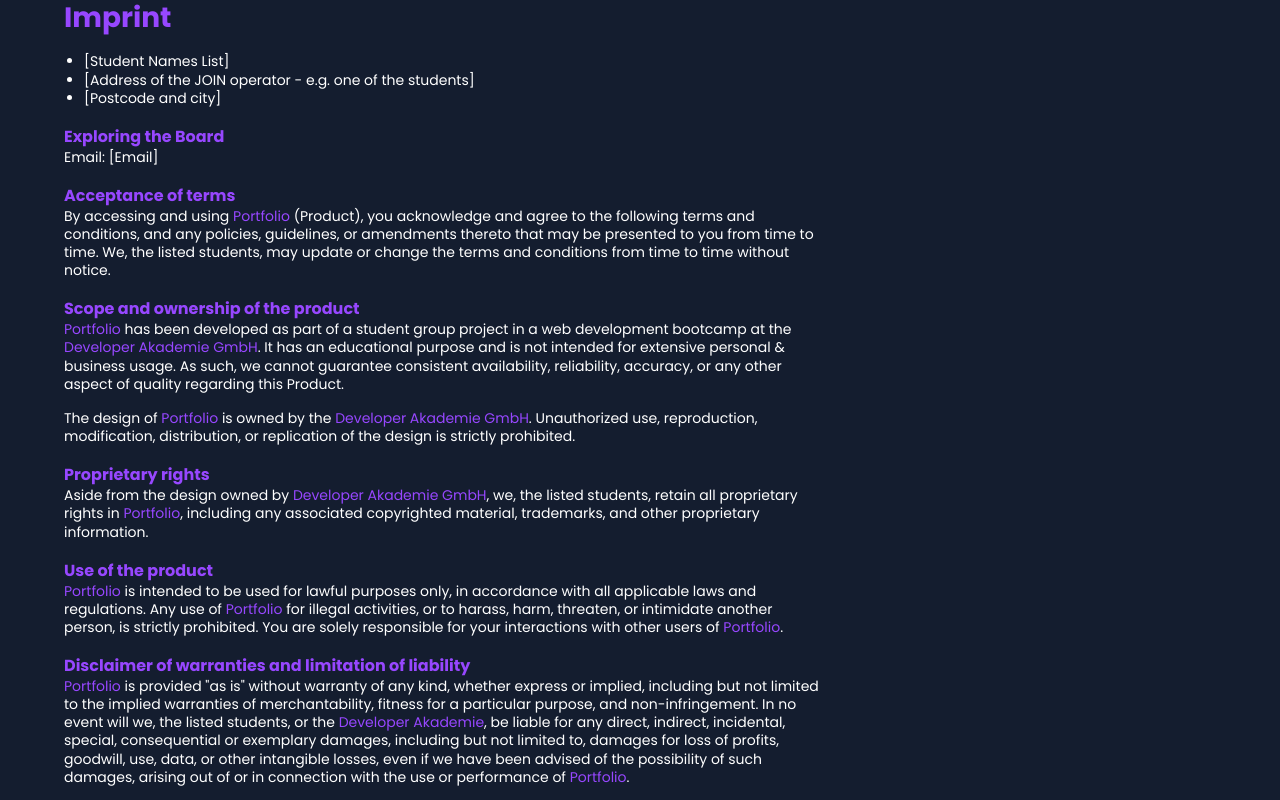
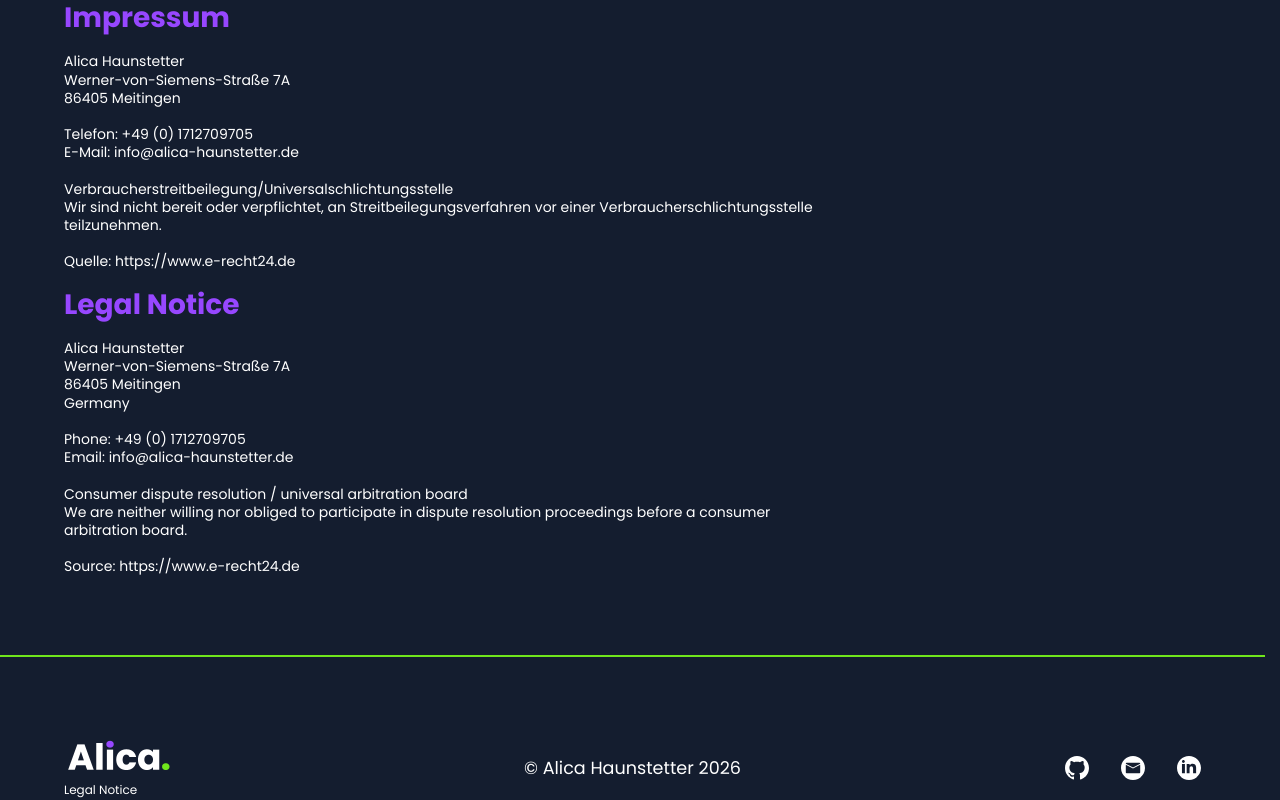
Before and after one commit to AlicaHaunstetter/Portfolio, an Angular app in the folder Portfolio/: page /legal-notice in a window 1280 px wide. Shown: the part 240-1040 px from the top of the page. Built offline with nearby package versions, Linux system fonts and the light colour scheme.

Commit message:
legal notice german first

```diff
--- a/Portfolio/src/app/pages/components/legal-content/legal-content.html
+++ b/Portfolio/src/app/pages/components/legal-content/legal-content.html
@@ -6,76 +6,41 @@
   </div>
 
   <div class="legal__content">
-    <h2>Imprint</h2>
-    <ul>
-      <li>[Student Names List]</li>
-      <li>[Address of the JOIN operator - e.g. one of the students]</li>
-      <li>[Postcode and city]</li>
-    </ul>
+    <h2>Impressum</h2>
 
-    <h3>Exploring the Board</h3>
-    <p>Email: [Email]</p>
+    <p>
+      Alica Haunstetter<br />
+      Werner-von-Siemens-Straße 7A<br />
+      86405 Meitingen<br />
+      <br />
+      Telefon: +49 (0) 1712709705<br />
+      E-Mail: info@alica-haunstetter.de<br />
+      <br />
+      Verbraucherstreitbeilegung/Universalschlichtungsstelle<br />
+      Wir sind nicht bereit oder verpflichtet, an Streitbeilegungsverfahren vor einer
+      Verbraucherschlichtungsstelle teilzunehmen.<br />
+      <br />
+      Quelle: https://www.e-recht24.de
+    </p>
+  </div>
 
-    <h3>Acceptance of terms</h3>
+  <div class="legal__content">
+    <h2>Legal Notice</h2>
+
     <p>
-      By accessing and using <span class="highlight">Portfolio</span> (Product), you acknowledge and
-      agree to the following terms and conditions, and any policies, guidelines, or amendments
-      thereto that may be presented to you from time to time. We, the listed students, may update or
-      change the terms and conditions from time to time without notice.
+      Alica Haunstetter<br />
+      Werner-von-Siemens-Straße 7A<br />
+      86405 Meitingen<br />
+      Germany<br />
+      <br />
+      Phone: +49 (0) 1712709705<br />
+      Email: info@alica-haunstetter.de<br />
+      <br />
+      Consumer dispute resolution / universal arbitration board<br />
+      We are neither willing nor obliged to participate in dispute resolution proceedings before a
+      consumer arbitration board.<br />
+      <br />
+      Source: https://www.e-recht24.de
     </p>
-
-    <h3>Scope and ownership of the product</h3>
-    <p>
-      <span class="highlight">Portfolio</span> has been developed as part of a student group project
-      in a web development bootcamp at the <span class="highlight">Developer Akademie GmbH</span>.
-      It has an educational purpose and is not intended for extensive personal &amp; business usage.
-      As such, we cannot guarantee consistent availability, reliability, accuracy, or any other
-      aspect of quality regarding this Product.
-    </p>
-    <p>
-      The design of <span class="highlight">Portfolio</span> is owned by the
-      <span class="highlight">Developer Akademie GmbH</span>. Unauthorized use, reproduction,
-      modification, distribution, or replication of the design is strictly prohibited.
-    </p>
-
-    <h3>Proprietary rights</h3>
-    <p>
-      Aside from the design owned by <span class="highlight">Developer Akademie GmbH</span>, we, the
-      listed students, retain all proprietary rights in <span class="highlight">Portfolio</span>,
-      including any associated copyrighted material, trademarks, and other proprietary information.
-    </p>
-
-    <h3>Use of the product</h3>
-    <p>
-      <span class="highlight">Portfolio</span> is intended to be used for lawful purposes only, in
-      accordance with all applicable laws and regulations. Any use of
-      <span class="highlight">Portfolio</span> for illegal activities, or to harass, harm, threaten,
-      or intimidate another person, is strictly prohibited. You are solely responsible for your
-      interactions with other users of <span class="highlight">Portfolio</span>.
-    </p>
-
-    <h3>Disclaimer of warranties and limitation of liability</h3>
-    <p>
-      <span class="highlight">Portfolio</span> is provided "as is" without warranty of any kind,
-      whether express or implied, including but not limited to the implied warranties of
-      merchantability, fitness for a particular purpose, and non-infringement. In no event will we,
-      the listed students, or the <span class="highlight">Developer Akademie</span>, be liable for
-      any direct, indirect, incidental, special, consequential or exemplary damages, including but
-      not limited to, damages for loss of profits, goodwill, use, data, or other intangible losses,
-      even if we have been advised of the possibility of such damages, arising out of or in
-      connection with the use or performance of <span class="highlight">Portfolio</span>.
-    </p>
-
-    <h3>Indemnity</h3>
-    <p>
-      You agree to indemnify, defend and hold harmless us, the listed students, the
-      <span class="highlight">Developer Akademie</span>, and our affiliates, partners, officers,
-      directors, agents, and employees, from and against any claim, demand, loss, damage, cost, or
-      liability (including reasonable legal fees) arising out of or relating to your use of
-      <span class="highlight">Portfolio</span> and/or your breach of this Legal Notice.
-    </p>
-
-    <p>For any questions or notices, please contact us at [Contact Email].</p>
-    <p>Date: July 26, 2025</p>
   </div>
 </section>
```
